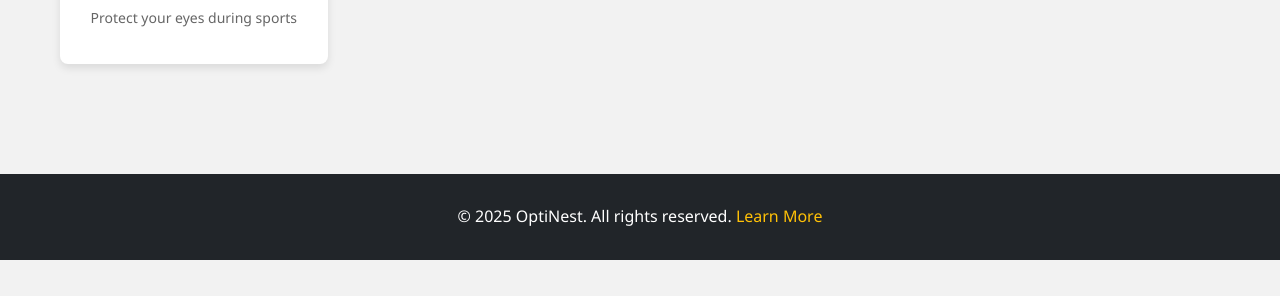
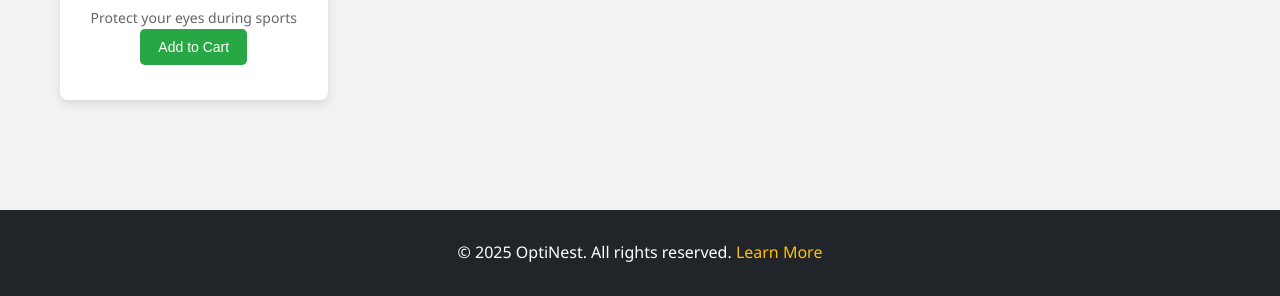
Before and after one commit to CodeWithDikshya/Dikshya-Demo, a plain HTML site: page Home.html in a window 1280 px wide. Shown: the part 3938-4234 px from the top of the page. Before the commit the page ends 4198 px from the top, so only its background shows below. Drawn offline with Linux system fonts and the light colour scheme.

Commit message:
Update Home.html

```diff
--- a/Home.html
+++ b/Home.html
@@ -401,6 +401,7 @@
         <img src="https://images.unsplash.com/photo-1589825073929-1e82964bc3cc" alt="Eye Protection Goggles">
         <h3>Eye Protection Goggles</h3>
         <p>Protect your eyes during sports
+        <button class="add-to-cart-btn">Add to Cart</button>
     </div>
   </section>
 <footer>
```
